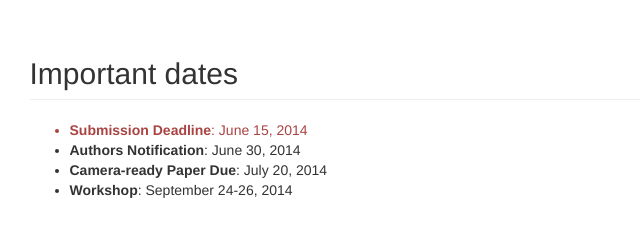
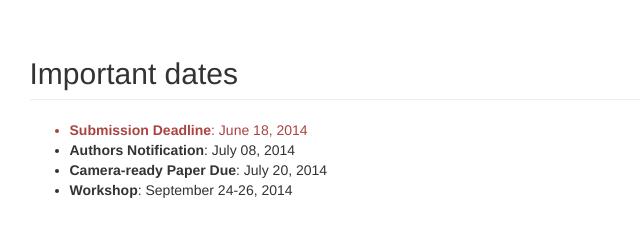
Before and after one commit to nsstbd/nsstbd.github.io, a plain HTML site: page index.html in a window 1280 px wide. Shown: the part 1422-1660 px from the top of the page, 333-973 px from the left. Drawn offline with Linux system fonts and the light colour scheme.

Commit message:
Update index.html
update the important date

```diff
--- a/index.html
+++ b/index.html
@@ -92,8 +92,8 @@
                     	Important dates
                 	</h2>
 					<ul>
-	                  <li class="text-danger"><b>Submission Deadline</b>: June 15, 2014</li>
-	                  <li><b>Authors Notification</b>: June 30, 2014</li>
+	                  <li class="text-danger"><b>Submission Deadline</b>: June 18, 2014</li>
+	                  <li><b>Authors Notification</b>: July 08, 2014</li>
 	                  <li><b>Camera-ready Paper Due</b>:  July 20, 2014</li>
 	                  <li><b>Workshop</b>:  September 24-26, 2014</li>
                 	</ul>
```
